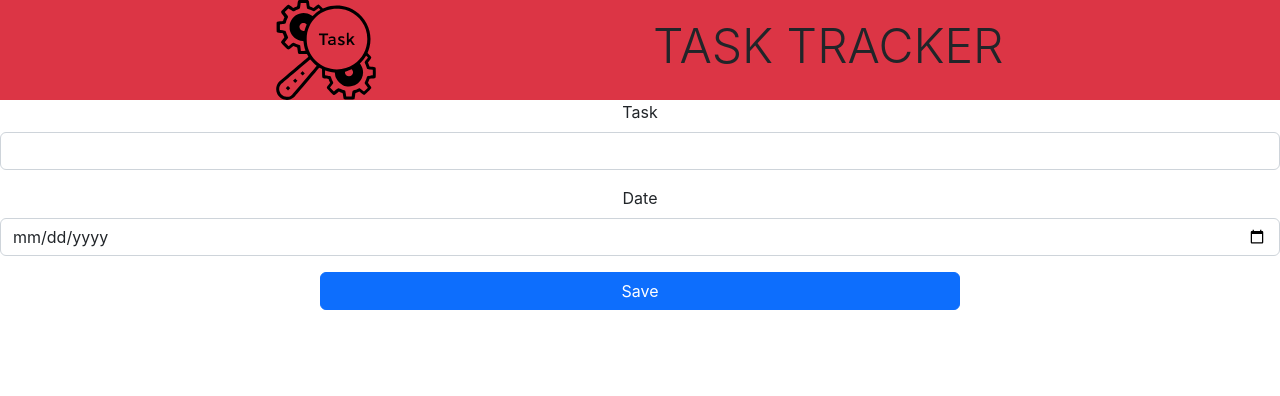
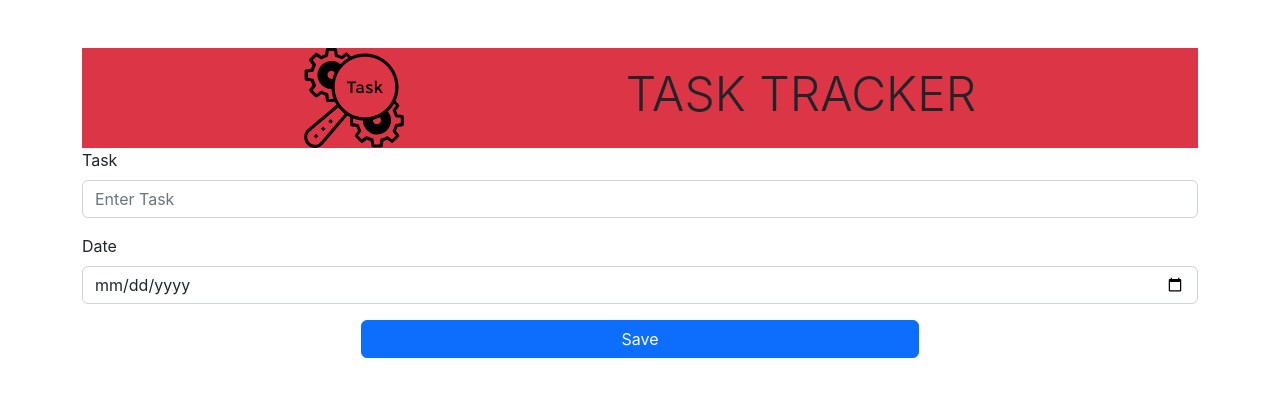
Before and after one commit to humEyra1064/task-tracker-s, a React (Create React App) app: page / in a window 1280 px wide. Shown: the top 396 px of the page. Built offline with nearby package versions, Linux system fonts and the light colour scheme; the HTML template or start-up script is replaced by a standard one.

Commit message:
addtask added

```diff
--- a/package.json
+++ b/package.json
@@ -6,6 +6,7 @@
     "@testing-library/jest-dom": "^5.16.5",
     "@testing-library/react": "^13.4.0",
     "@testing-library/user-event": "^13.5.0",
+    "axios": "^1.3.4",
     "bootstrap": "^5.2.3",
     "react": "^18.2.0",
     "react-bootstrap": "^2.7.2",
--- a/src/App.js
+++ b/src/App.js
@@ -5,7 +5,7 @@ import Home from './page/Home';
 
 function App() {
   return (
-    <div className="App">
+    <div className="container mt-5">
      <Header/>
      <Home/>
     </div>
--- a/src/components/addTask/AddTask.jsx
+++ b/src/components/addTask/AddTask.jsx
@@ -1,19 +1,37 @@
+import axios from "axios";
 import React from "react";
 import Button from "react-bootstrap/Button";
 import Form from "react-bootstrap/Form";
+import { useState } from "react";
 
 const AddTask = () => {
+    const [task, setTask] = useState("")
+    const [date, setDate] = useState("")
+
+    const handleSubmit =(e)=>{
+        e.preventDefault();
+        const newTask ={task,date}
+        addNewTask(newTask)
+    }
+    const addNewTask =async(newTask)=>{
+        const url ="https://63f7293fe40e087c9588886d.mockapi.io/api/tasks";
+        try {
+           await axios.post(url,newTask)
+        } catch (error) {
+
+        }
+    }
   return (
     <div>
-      <Form>
+      <Form onSubmit={handleSubmit}>
         <Form.Group className="mb-3" controlId="formBasicEmail">
           <Form.Label>Task</Form.Label>
-          <Form.Control type="text" />
+          <Form.Control type="text" placeholder="Enter Task" onChange={(e)=>setTask(e.target.value)}/>
         </Form.Group>
 
         <Form.Group className="mb-3" controlId="formBasicPassword">
           <Form.Label>Date</Form.Label>
-          <Form.Control type="date" />
+          <Form.Control type="date"  onChange={(e)=>setDate(e.target.value)} />
         </Form.Group>
 
         <div className="text-center">
```
Also changed, not shown: 1 other file (tests, documents, lock files or other folders).
